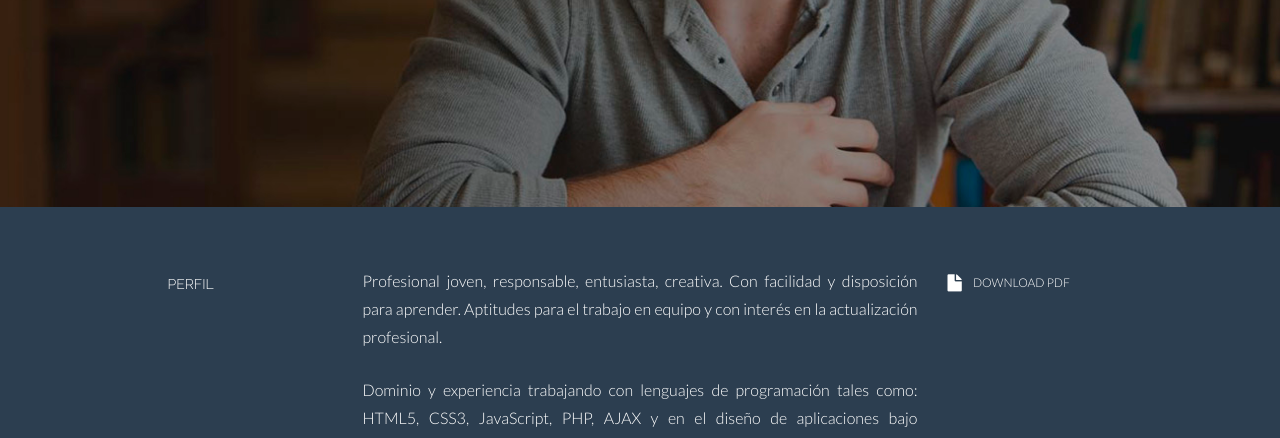
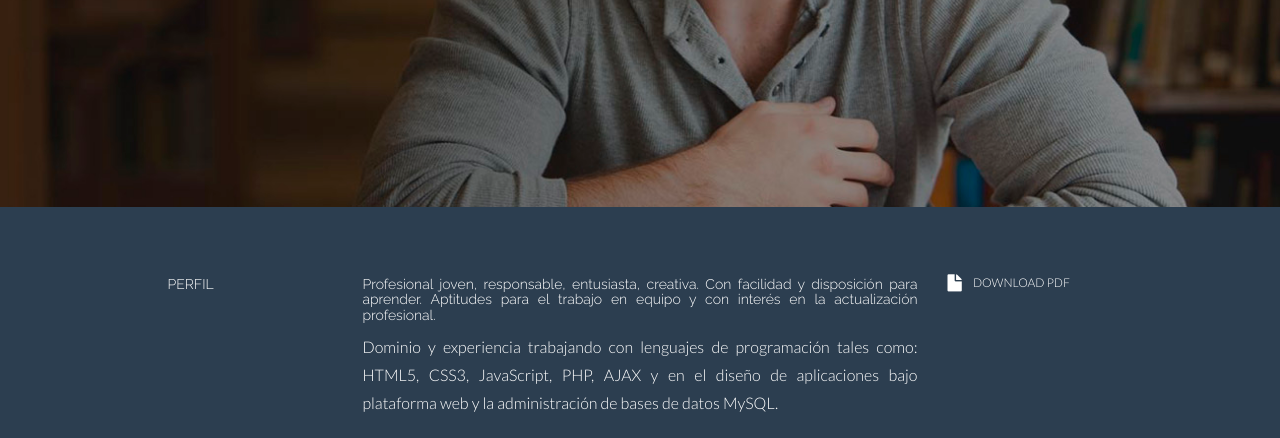
Before and after one commit to ingluza/ingluza.github.io, a plain HTML site: page index.html in a window 1280 px wide. Shown: the part 353-791 px from the top of the page. Drawn offline with Linux system fonts and the light colour scheme.

Commit message:
Cambio p a h5

```diff
--- a/index.html
+++ b/index.html
@@ -75,7 +75,7 @@
 					<h5>PERFIL</h5>
 				</div>
 				<div class="col-lg-6">
-				  <p align="justify">Profesional joven, responsable, entusiasta, creativa. Con facilidad y disposición para aprender. Aptitudes para el trabajo en equipo y con interés en la actualización profesional.</p>
+				  <h5 align="justify">Profesional joven, responsable, entusiasta, creativa. Con facilidad y disposición para aprender. Aptitudes para el trabajo en equipo y con interés en la actualización profesional.</h5>
           <p align="justify">Dominio y experiencia trabajando con lenguajes de programación tales como: HTML5, CSS3, JavaScript, PHP, AJAX y  en el diseño de aplicaciones bajo plataforma web y la administración de bases de datos MySQL.</p>
 				</div>
 				<div class="col-lg-3">
```
